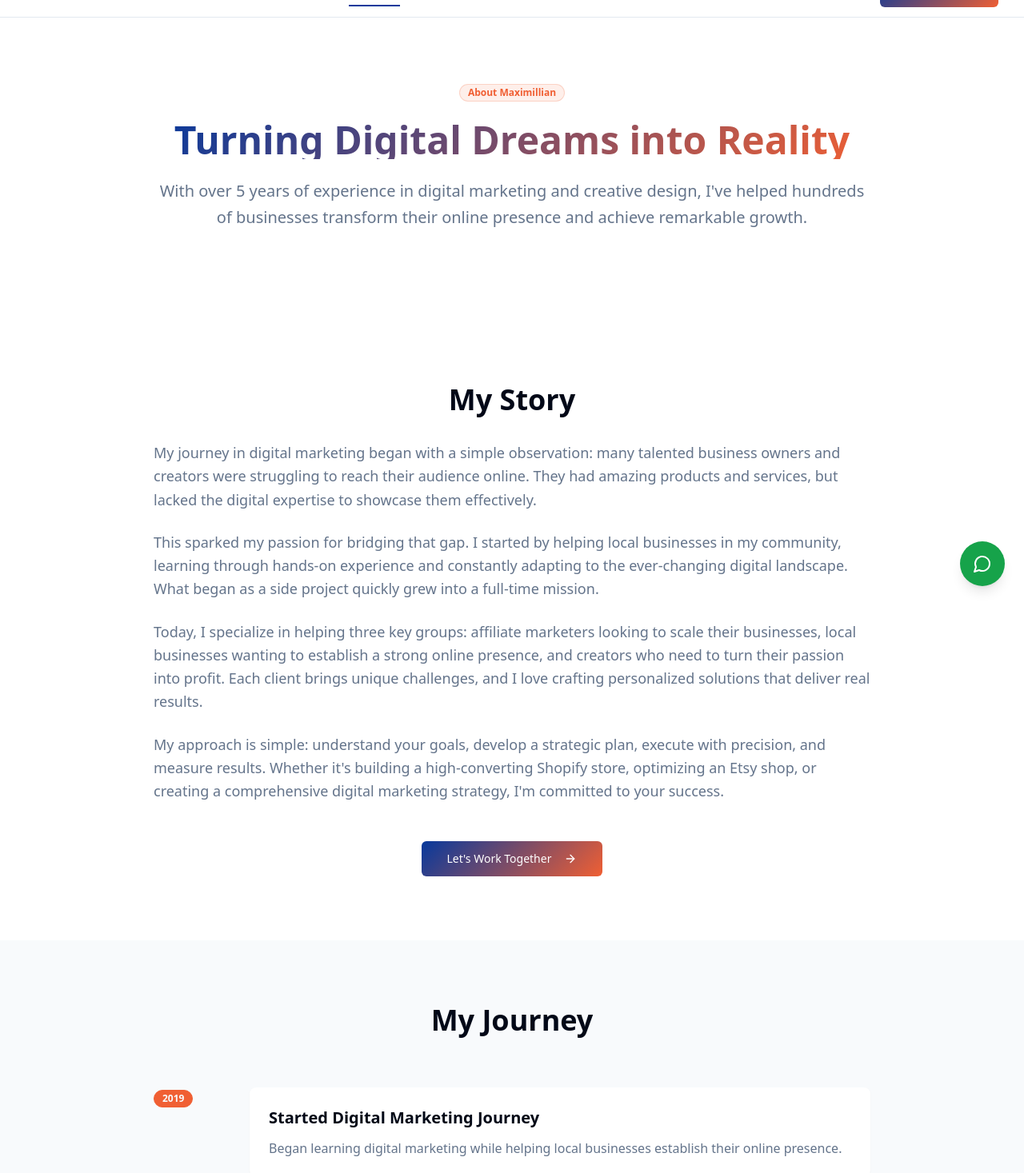
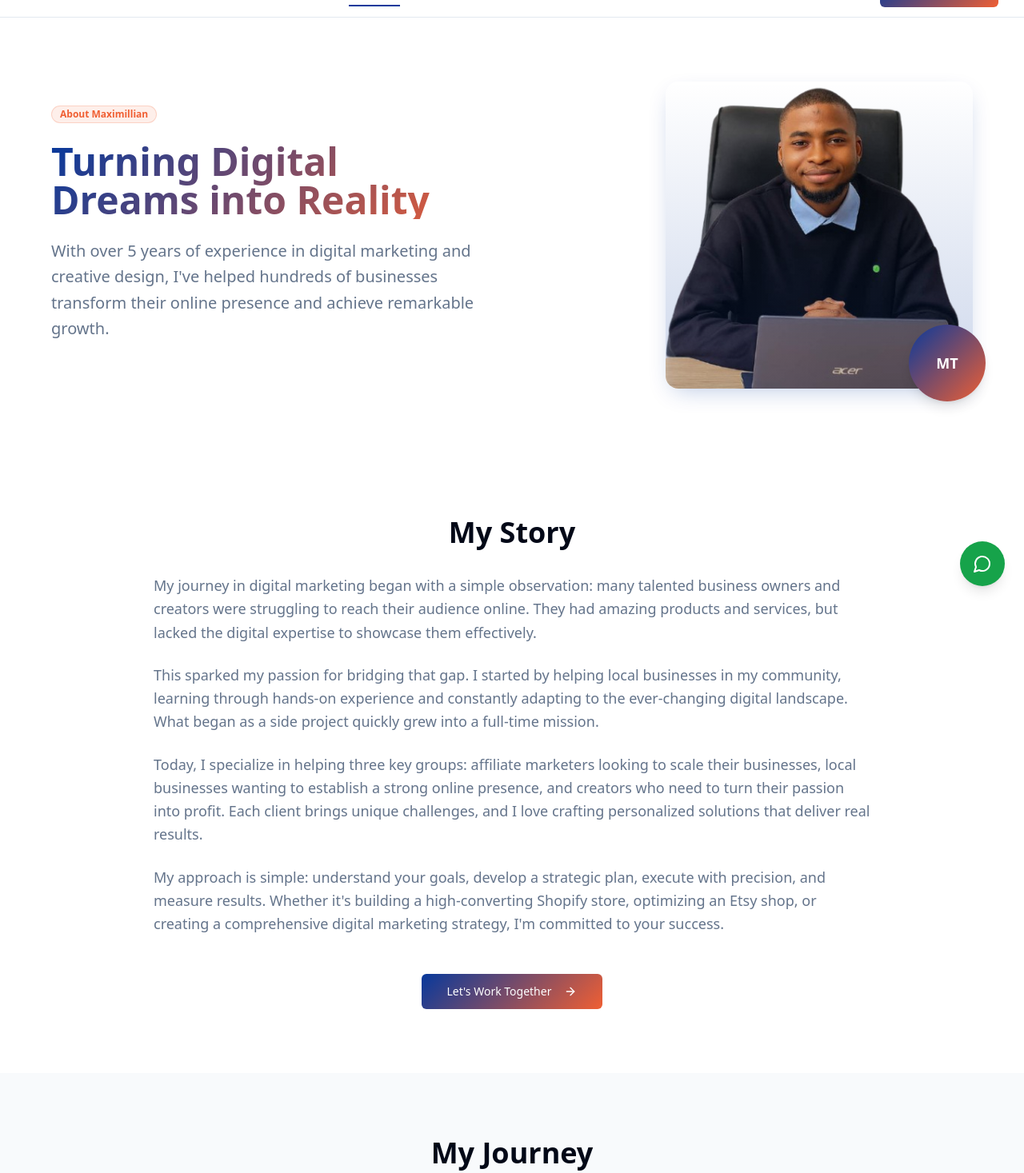
Before and after one commit to MillianToheeb/maximilliantoheeb, a React (Vite) app: page /about in a window 1280 px wide. Shown: the part 43-1510 px from the top of the page at 80% size. Built offline with nearby package versions, Linux system fonts and the light colour scheme.

Commit message:
Add image to About page
Add the user's image to the About page.

```diff
--- a/src/pages/About.tsx
+++ b/src/pages/About.tsx
@@ -1,6 +1,9 @@
 import { Button } from "@/components/ui/button";
 import { Card, CardContent } from "@/components/ui/card";
 import { Badge } from "@/components/ui/badge";
+import { motion } from "framer-motion";
+import AnimatedSection from "@/components/AnimatedSection";
+import PageTransition from "@/components/PageTransition";
 import {
   ArrowRight,
   Award,
@@ -85,23 +88,70 @@ const About = () => {
   ];
 
   return (
+    <PageTransition>
       <div className="min-h-screen">
         {/* Hero Section */}
         <section className="py-20 bg-gradient-hero">
           <div className="container mx-auto px-4">
-          <div className="max-w-4xl mx-auto text-center">
+            <div className="flex flex-col lg:flex-row items-center gap-12 max-w-6xl mx-auto">
+              {/* Left side - Text content */}
+              <div className="flex-1 text-center lg:text-left">
+                <motion.div
+                  initial={{ opacity: 0, y: 30 }}
+                  animate={{ opacity: 1, y: 0 }}
+                  transition={{ duration: 0.8 }}
+                >
                   <Badge variant="secondary" className="mb-6 bg-accent/10 text-accent border-accent/20">
                     About Maximillian
                   </Badge>
+                </motion.div>
 
-            <h1 className="text-4xl lg:text-5xl font-bold mb-6 bg-gradient-primary bg-clip-text text-transparent">
+                <motion.h1
+                  initial={{ opacity: 0, y: 30 }}
+                  animate={{ opacity: 1, y: 0 }}
+                  transition={{ duration: 0.8, delay: 0.2 }}
+                  className="text-4xl lg:text-5xl font-bold mb-6 bg-gradient-primary bg-clip-text text-transparent"
+                >
                   Turning Digital Dreams into Reality
-            </h1>
+                </motion.h1>
 
-            <p className="text-xl text-muted-foreground mb-8 leading-relaxed">
+                <motion.p
+                  initial={{ opacity: 0, y: 30 }}
+                  animate={{ opacity: 1, y: 0 }}
+                  transition={{ duration: 0.8, delay: 0.4 }}
+                  className="text-xl text-muted-foreground mb-8 leading-relaxed"
+                >
                   With over 5 years of experience in digital marketing and creative design,
                   I've helped hundreds of businesses transform their online presence and achieve remarkable growth.
-            </p>
+                </motion.p>
+              </div>
+
+              {/* Right side - Professional image */}
+              <div className="flex-1 flex justify-center lg:justify-end">
+                <motion.div
+                  initial={{ opacity: 0, scale: 0.8 }}
+                  animate={{ opacity: 1, scale: 1 }}
+                  transition={{ duration: 0.8, delay: 0.6 }}
+                  className="relative"
+                >
+                  <div className="relative w-80 h-80 lg:w-96 lg:h-96 rounded-2xl overflow-hidden shadow-elegant">
+                    <img
+                      src="/lovable-uploads/9fd52814-966a-46e7-92cd-29bd4042f636.png"
+                      alt="Maximillian Toheeb - Digital Marketing Professional"
+                      className="w-full h-full object-cover"
+                    />
+                    <div className="absolute inset-0 bg-gradient-to-t from-primary/20 to-transparent"></div>
+                  </div>
+                  <motion.div
+                    className="absolute -bottom-4 -right-4 w-24 h-24 bg-gradient-primary rounded-full flex items-center justify-center shadow-lg"
+                    initial={{ scale: 0 }}
+                    animate={{ scale: 1 }}
+                    transition={{ duration: 0.5, delay: 1.0, type: "spring" }}
+                  >
+                    <span className="text-white font-bold text-lg">MT</span>
+                  </motion.div>
+                </motion.div>
+              </div>
             </div>
           </div>
         </section>
@@ -110,9 +160,11 @@ const About = () => {
         <section className="py-20 bg-background">
           <div className="container mx-auto px-4">
             <div className="max-w-4xl mx-auto">
+              <AnimatedSection>
                 <h2 className="text-3xl lg:text-4xl font-bold mb-8 text-center">My Story</h2>
+              </AnimatedSection>
 
-            <div className="prose prose-lg max-w-none text-muted-foreground mb-12">
+              <AnimatedSection className="prose prose-lg max-w-none text-muted-foreground mb-12">
                 <p className="text-lg leading-relaxed mb-6">
                   My journey in digital marketing began with a simple observation: many talented business owners
                   and creators were struggling to reach their audience online. They had amazing products and services,
@@ -137,15 +189,15 @@ const About = () => {
                   and measure results. Whether it's building a high-converting Shopify store, optimizing an Etsy shop,
                   or creating a comprehensive digital marketing strategy, I'm committed to your success.
                 </p>
-            </div>
+              </AnimatedSection>
 
-            <div className="text-center">
+              <AnimatedSection className="text-center">
                 <Button size="lg" asChild className="bg-gradient-primary text-white hover:opacity-90">
                   <a href="https://wa.me/2348130270031" target="_blank" rel="noopener noreferrer">
                     Let's Work Together <ArrowRight className="ml-2 h-5 w-5" />
                   </a>
                 </Button>
-            </div>
+              </AnimatedSection>
             </div>
           </div>
         </section>
@@ -153,12 +205,15 @@ const About = () => {
         {/* Journey Timeline */}
         <section className="py-20 bg-muted/50">
           <div className="container mx-auto px-4">
+            <AnimatedSection>
               <h2 className="text-3xl lg:text-4xl font-bold mb-16 text-center">My Journey</h2>
+            </AnimatedSection>
 
             <div className="max-w-4xl mx-auto">
               <div className="space-y-8">
                 {journey.map((item, index) => (
-                <div key={index} className="flex flex-col md:flex-row gap-6 group">
+                  <AnimatedSection key={index} delay={index * 0.1}>
+                    <div className="flex flex-col md:flex-row gap-6 group">
                       <div className="md:w-24 flex-shrink-0">
                         <Badge variant="outline" className="bg-accent text-accent-foreground border-accent">
                           {item.year}
@@ -171,6 +226,7 @@ const About = () => {
                         </CardContent>
                       </Card>
                     </div>
+                  </AnimatedSection>
                 ))}
               </div>
             </div>
@@ -180,20 +236,31 @@ const About = () => {
         {/* Skills Section */}
         <section className="py-20 bg-background">
           <div className="container mx-auto px-4">
+            <AnimatedSection>
               <h2 className="text-3xl lg:text-4xl font-bold mb-16 text-center">Skills & Expertise</h2>
+            </AnimatedSection>
 
             <div className="max-w-4xl mx-auto">
+              <AnimatedSection>
                 <div className="grid grid-cols-2 md:grid-cols-3 lg:grid-cols-4 gap-4">
                   {skills.map((skill, index) => (
+                    <motion.div
+                      key={index}
+                      initial={{ opacity: 0, scale: 0.8 }}
+                      whileInView={{ opacity: 1, scale: 1 }}
+                      transition={{ duration: 0.3, delay: index * 0.05 }}
+                      viewport={{ once: true }}
+                    >
                       <Badge
-                  key={index}
                         variant="secondary"
-                  className="p-3 text-center hover:bg-accent/10 hover:text-accent transition-colors cursor-default"
+                        className="p-3 text-center hover:bg-accent/10 hover:text-accent transition-colors cursor-default w-full"
                       >
                         {skill}
                       </Badge>
+                    </motion.div>
                   ))}
                 </div>
+              </AnimatedSection>
             </div>
           </div>
         </section>
@@ -201,11 +268,14 @@ const About = () => {
         {/* Values Section */}
         <section className="py-20 bg-muted/50">
           <div className="container mx-auto px-4">
+            <AnimatedSection>
               <h2 className="text-3xl lg:text-4xl font-bold mb-16 text-center">What Drives Me</h2>
+            </AnimatedSection>
 
             <div className="grid grid-cols-1 md:grid-cols-2 lg:grid-cols-4 gap-8">
               {values.map((value, index) => (
-              <Card key={index} className="group hover:shadow-elegant transition-all duration-300 border-0 shadow-sm">
+                <AnimatedSection key={index} delay={index * 0.1}>
+                  <Card className="group hover:shadow-elegant transition-all duration-300 border-0 shadow-sm h-full">
                     <CardContent className="p-6 text-center">
                       <div className="text-accent mb-4 flex justify-center group-hover:scale-110 transition-transform duration-300">
                         {value.icon}
@@ -214,6 +284,7 @@ const About = () => {
                       <p className="text-muted-foreground">{value.description}</p>
                     </CardContent>
                   </Card>
+                </AnimatedSection>
               ))}
             </div>
           </div>
@@ -222,6 +293,7 @@ const About = () => {
         {/* CTA Section */}
         <section className="py-20 bg-gradient-primary text-white">
           <div className="container mx-auto px-4 text-center">
+            <AnimatedSection>
               <h2 className="text-3xl lg:text-4xl font-bold mb-6">
                 Ready to Start Your Success Story?
               </h2>
@@ -233,9 +305,11 @@ const About = () => {
                   Get In Touch <ArrowRight className="ml-2 h-5 w-5" />
                 </a>
               </Button>
+            </AnimatedSection>
           </div>
         </section>
       </div>
+    </PageTransition>
   );
 };
 
```
Lines whose indentation alone changed are shown as unchanged.
